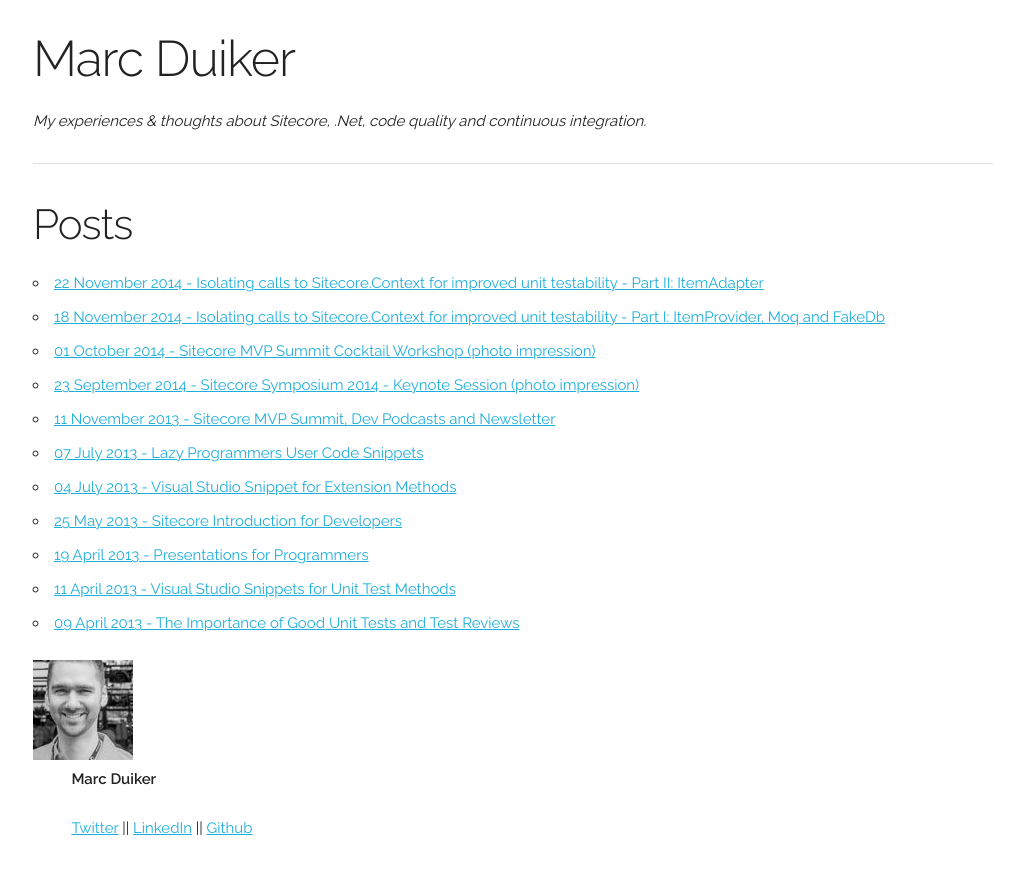
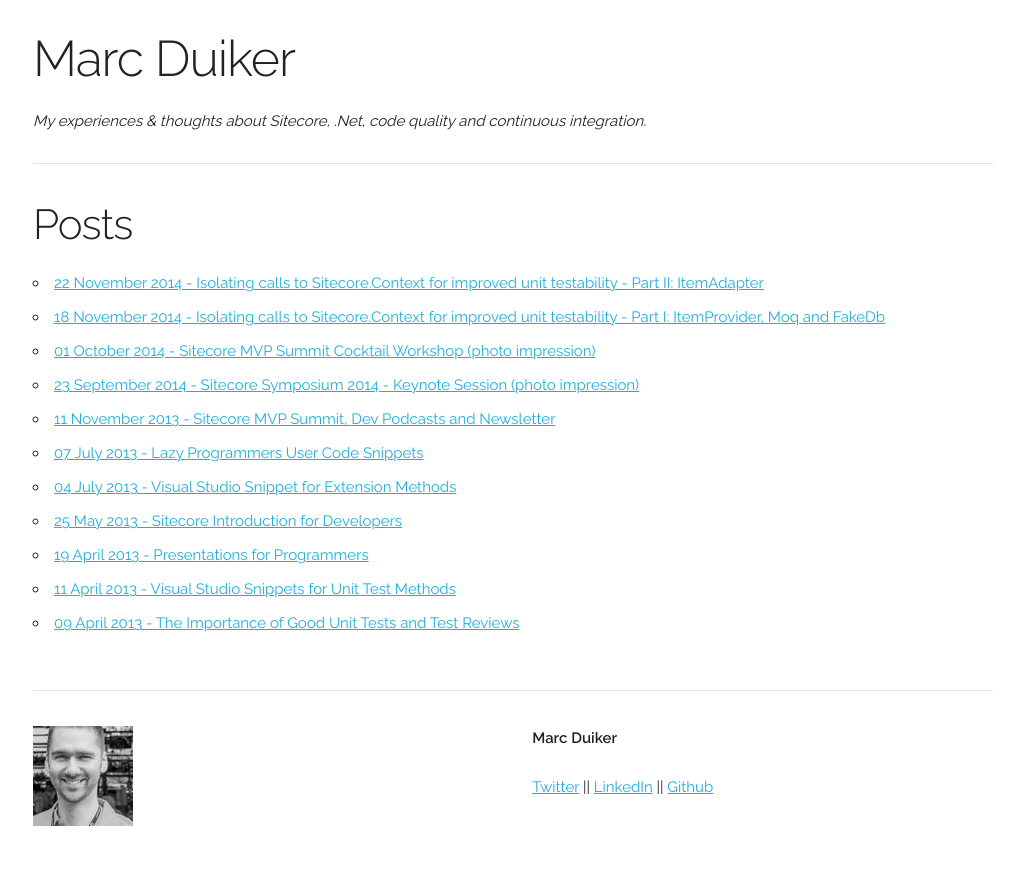
Before and after one commit to marcduiker/marcduiker.github.io, a Jekyll site: the page built from index.html, in a window 1280 px wide. Shown: the top 874 px of the page, without its empty margins (127-1151 px from the left). Built offline with Jekyll 4.4.1, drawn with Linux system fonts in a browser that asks for light colours.

Commit message:
Added line to footer

```diff
--- a/_includes/footer.html
+++ b/_includes/footer.html
@@ -1,9 +1,14 @@
   <div class="container">
     <div class="row">
-      <div class="one-half columns">
+      <div class="twelve columns">
+        <hr>
+      </div>
+    </div>
+    <div class="row">
+      <div class="one-half column">
         <img src="{{ site.url }}/assets/MarcDuiker100px.jpg" alt="Marc Duiker profile">
       </div>
-      <div class="one-half columns">
+      <div class="one-half column">
         <p>
 			   <strong>Marc Duiker</strong>
 		    </p>
```
